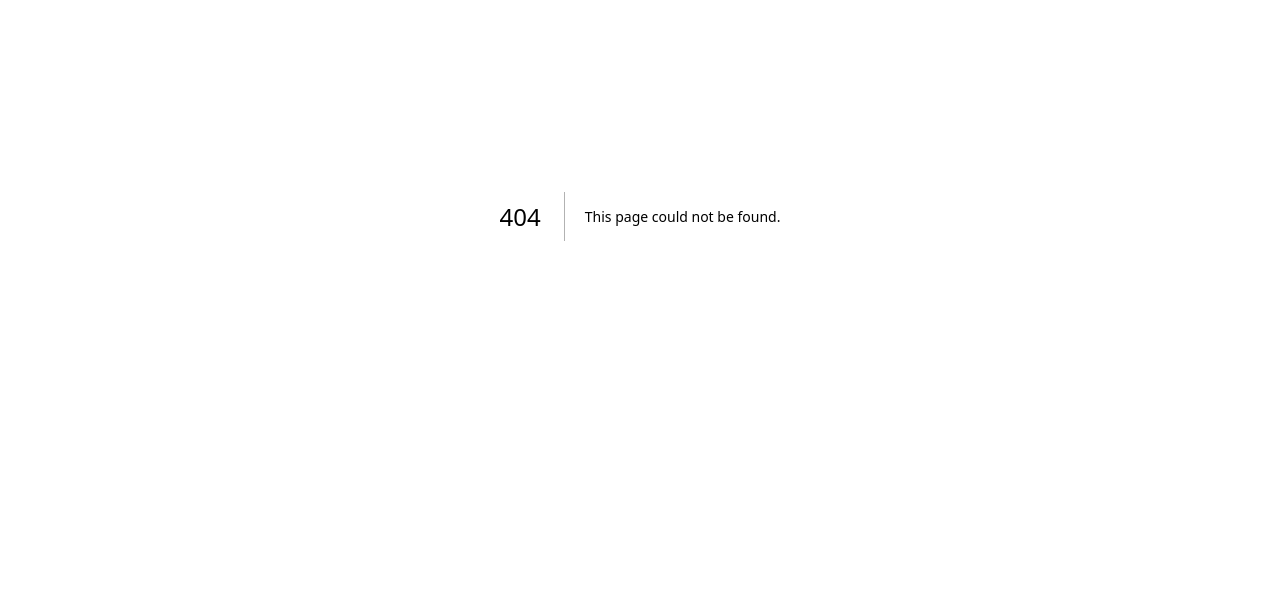
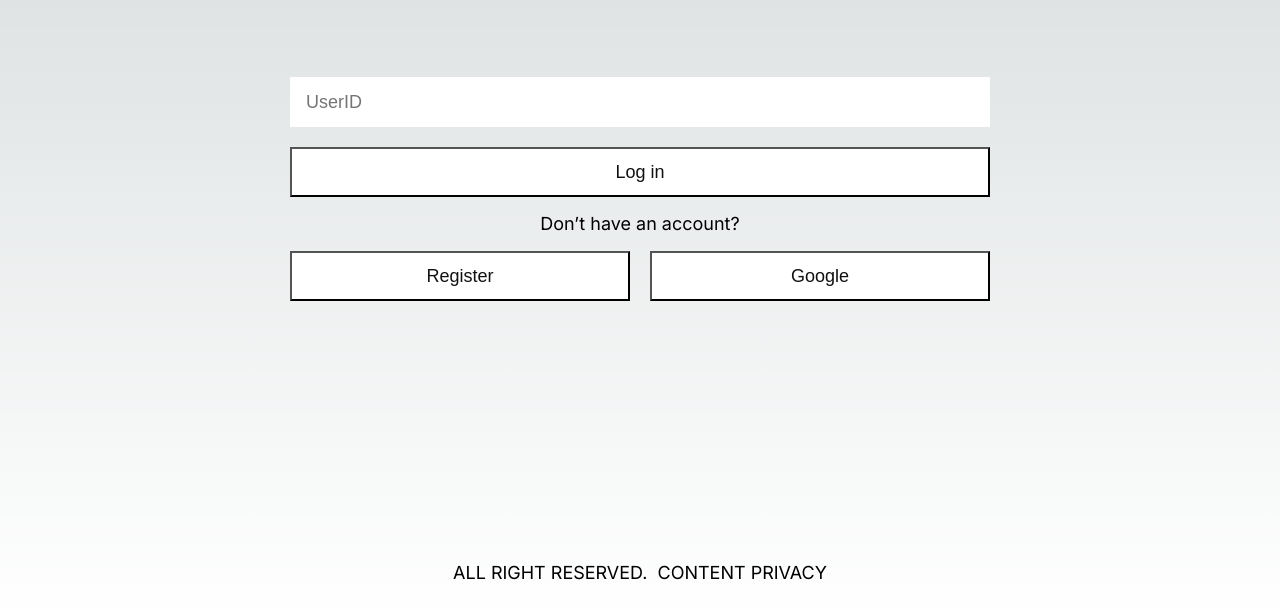
Before and after one commit to gn01675522/nextjs_interview, a Next.js app: page /login in a window 1280 px wide. Before the commit this address had no page. Shown: the part 184-800 px from the top of the page. Built offline with nearby package versions, Linux system fonts and the light colour scheme.

Commit message:
feat: Complete Login page's UI

```diff
--- /dev/null
+++ b/app/login/page.scss
@@ -0,0 +1,87 @@
+.login-page {
+  width: 100%;
+  height: 100vh;
+  padding: 15px;
+  &__body {
+    display: flex;
+    width: 100%;
+    height: calc(100% - 36px);
+    justify-content: center;
+    align-items: center;
+    &-form {
+      display: grid;
+      width: 100%;
+      max-width: 700px;
+      grid-template-rows: 40px 40px 9px 40px;
+      gap: 15px;
+      &-input {
+        width: 100%;
+        height: 100%;
+        padding: 15px;
+        color: rgba(255, 255, 255, 0.6);
+        font-size: 12px;
+        font-weight: 400;
+        border: 1px solid white;
+      }
+      button {
+        color: #111;
+        font-size: 14px;
+      }
+      &-para {
+        font-size: 12px;
+        line-height: 9px;
+        text-align: center;
+      }
+      &-func {
+        display: flex;
+        gap: 15px;
+      }
+    }
+  }
+  &__footer {
+    display: flex;
+    width: 100%;
+    height: 36px;
+    padding: 15px;
+    justify-content: center;
+    gap: 5px;
+    font-size: 8px;
+    font-weight: 400;
+  }
+}
+
+@media screen and (min-width: 768px) {
+  .login-page {
+    padding: 20px;
+    &__body {
+      height: calc(100% - 54px);
+      &-form {
+        grid-template-rows: 50px 50px 14px 50px;
+        gap: 20px;
+        &-input {
+          font-size: 18px;
+          border: 1px solid white;
+        }
+        button {
+          font-size: 18px;
+        }
+        &-para {
+          font-size: 18px;
+          line-height: 14px;
+          text-align: center;
+        }
+        &-func {
+          gap: 20px;
+        }
+      }
+    }
+
+    &__footer {
+      height: 54px;
+      padding: 20px;
+      gap: 10px;
+      font-size: 18px;
+      font-weight: 400;
+    }
+  }
+}
--- /dev/null
+++ b/app/login/page.tsx
@@ -0,0 +1,27 @@
+import Button, { BUTTON_TYPE_CLASSES } from "@/components/Button/Button";
+
+import "./page.scss";
+
+const LoginPage = () => {
+  return (
+    <main className="login-page">
+      <div className="login-page__body">
+        <form className="login-page__body-form">
+          <input placeholder="UserID" className="login-page__body-form-input" />
+          <Button buttonType={BUTTON_TYPE_CLASSES.base}>Log in</Button>
+          <p className="login-page__body-form-para">Don’t have an account?</p>
+          <div className="login-page__body-form-func">
+            <Button buttonType={BUTTON_TYPE_CLASSES.base}>Register</Button>
+            <Button buttonType={BUTTON_TYPE_CLASSES.base}>Google</Button>
+          </div>
+        </form>
+      </div>
+      <footer className="login-page__footer">
+        <span>ALL RIGHT RESERVED.</span>
+        <span>CONTENT PRIVACY</span>
+      </footer>
+    </main>
+  );
+};
+
+export default LoginPage;
--- /dev/null
+++ b/components/Button/Button.scss
@@ -0,0 +1,8 @@
+.button__base {
+  width: 100%;
+  height: 100%;
+  background-color: white;
+  font-weight: 400;
+  color: #111;
+  cursor: pointer;
+}
--- /dev/null
+++ b/components/Button/Button.tsx
@@ -0,0 +1,36 @@
+import "./Button.scss";
+
+//* 整合所有 button 的類型
+//* 若後續有需要修改樣式的需求，就直接來這邊查找並修改
+//* 這邊直接 export 這個 enum，讓各個 component 可以引用
+//* 不但方便，且可利用 IDE 的自動選擇，
+//* 來避免後續因樣式擴大而導致的打字錯誤
+export enum BUTTON_TYPE_CLASSES {
+  base = "base",
+  black = "black",
+  close = "close",
+  search = "search",
+}
+
+//* 透過 props 傳回的 buttonType，並透過 computed properties
+//* 來 return 出相對應的字串，並將其設立為 class
+const getButton = (buttonType = BUTTON_TYPE_CLASSES.base) =>
+  ({
+    [BUTTON_TYPE_CLASSES.base]: "button__base",
+    [BUTTON_TYPE_CLASSES.black]: "button__black",
+    [BUTTON_TYPE_CLASSES.close]: "button__close",
+    [BUTTON_TYPE_CLASSES.search]: "button__search",
+  }[buttonType]);
+
+type ChildrenProps = {
+  children: string | JSX.Element;
+  buttonType?: BUTTON_TYPE_CLASSES;
+};
+
+const Button = ({ children, buttonType }: ChildrenProps) => {
+  const CustomButton = getButton(buttonType);
+
+  return <button className={CustomButton}>{children}</button>;
+};
+
+export default Button;
```
Also changed, not shown: package.json (+7 -1 lines), 1 other file (tests, documents, lock files or other folders).
